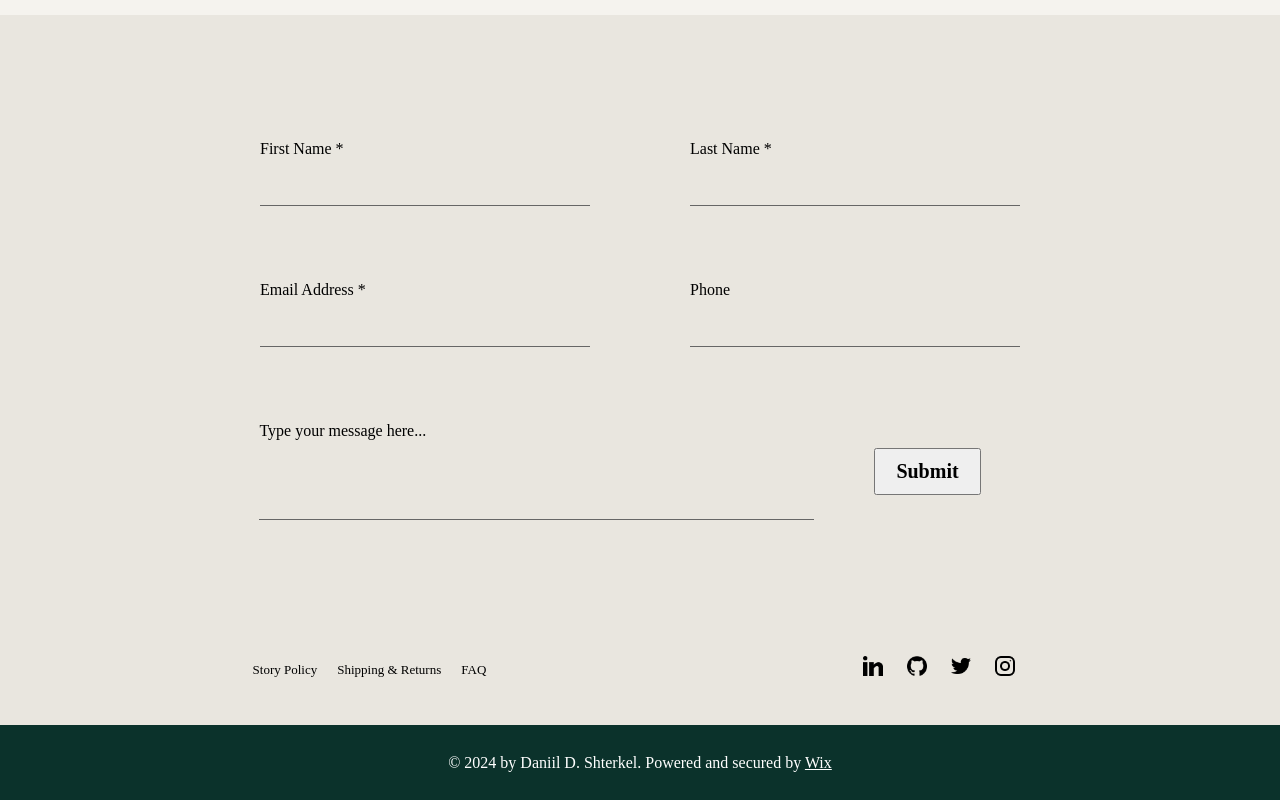
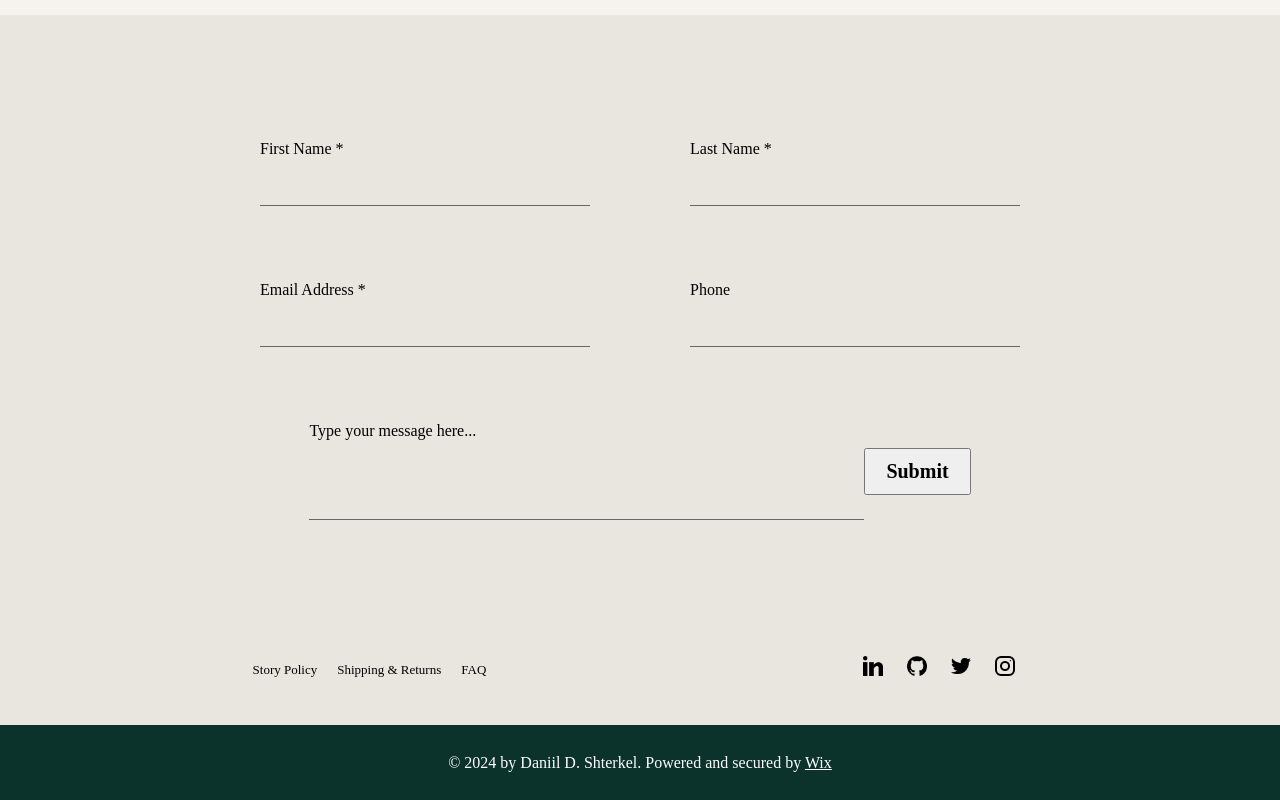
Before and after one commit to Lonised/Keyboard-trainer, a React (Vite) app in the folder projects/react/: page /contact in a window 1280 px wide. Shown: the part 525-1325 px from the top of the page. Built offline with nearby package versions, Linux system fonts and the light colour scheme; a web font is replaced by a local one.

Commit message:
Add files via upload

```diff
--- a/projects/react/src/assets/css/Contact.module.css
+++ b/projects/react/src/assets/css/Contact.module.css
@@ -633,8 +633,6 @@ body, header, section, footer {
     color: #BE6D54;
 }
 
-
-
 .btn-item {
     text-decoration: none;
     position: relative;
@@ -650,10 +648,8 @@ body, header, section, footer {
     -moz-user-select: none;
     -ms-user-select: none;
     user-select: none;
+}
 
-    margin-left: 60px;
-    margin-right: 40px;
-}
 .btn-item:before, .btn-item:after {
     content: '';
     position: absolute;
@@ -689,7 +685,6 @@ body, header, section, footer {
 .btn-effect:hover:before, .btn-effect:hover:after {
     width: 100%;
 }
-
 
 
 
```
